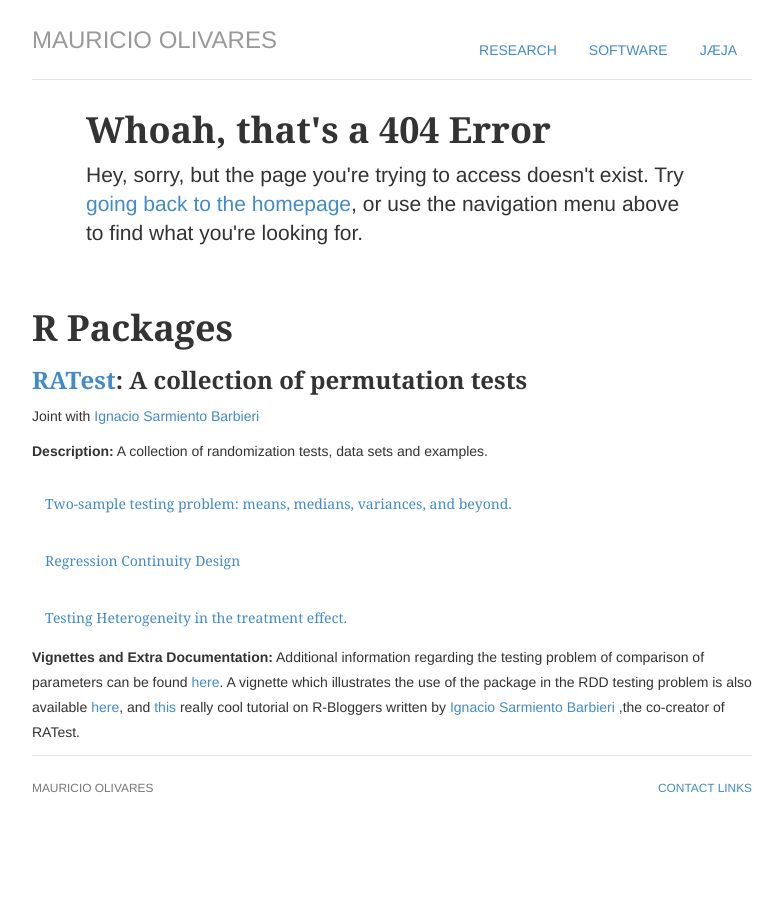
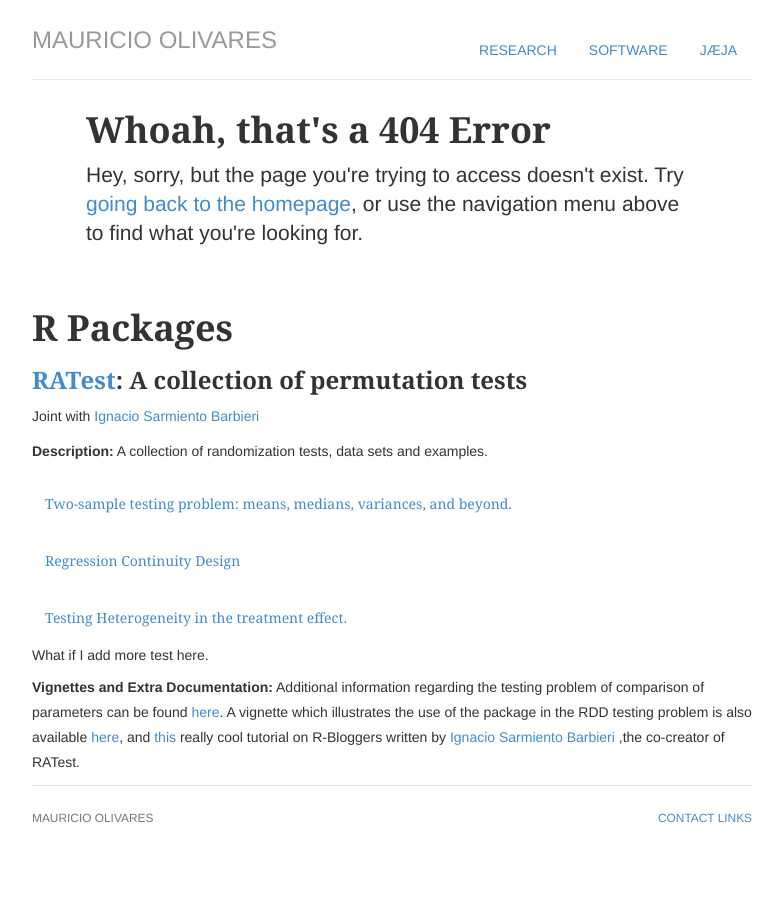
Before and after one commit to mauolivares/mauolivares.github.io, a Jekyll site: the page built from cv/index.html, in a window 1280 px wide. Shown: the whole page, without its empty margins (248-1031 px from the left). Built offline with Jekyll 4.4.1, drawn with Linux system fonts in a browser that asks for light colours.

```diff
--- a/cv/index.html
+++ b/cv/index.html
@@ -62,7 +62,7 @@ title: 404 Error | Sorry, this page does not exist.
     						</div>
   						</div>
 					</div>
-
+				What if I add more test here.
 				</p>
 
 				<p><strong>Vignettes and Extra Documentation:</strong> Additional information regarding the testing problem of comparison of parameters can be found <a href="/files/permTest.pdf">here</a>. A vignette which illustrates the use of the package in the RDD testing problem is also available <a href="/files/RDperm.pdf">here</a>, and
```
